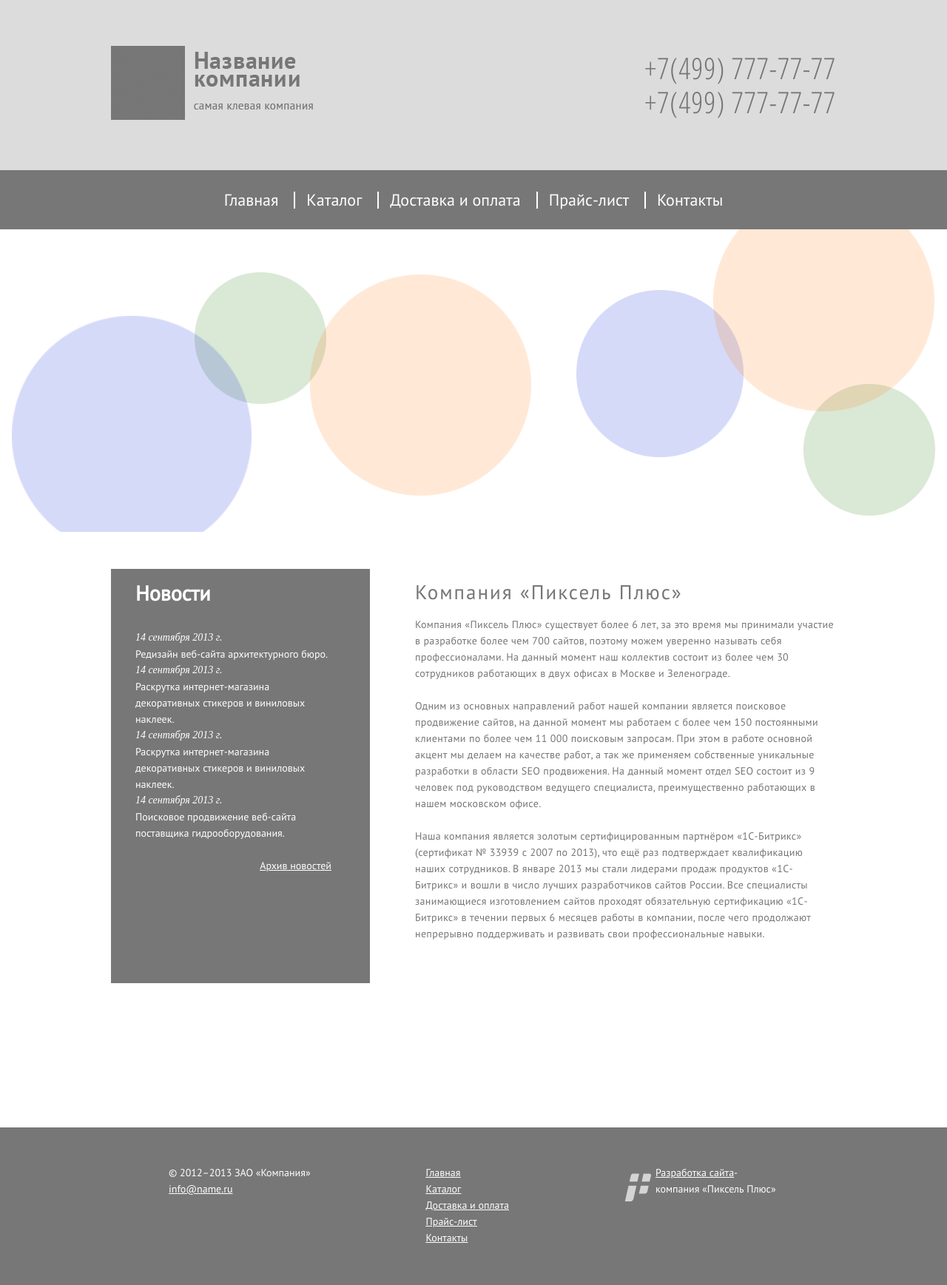
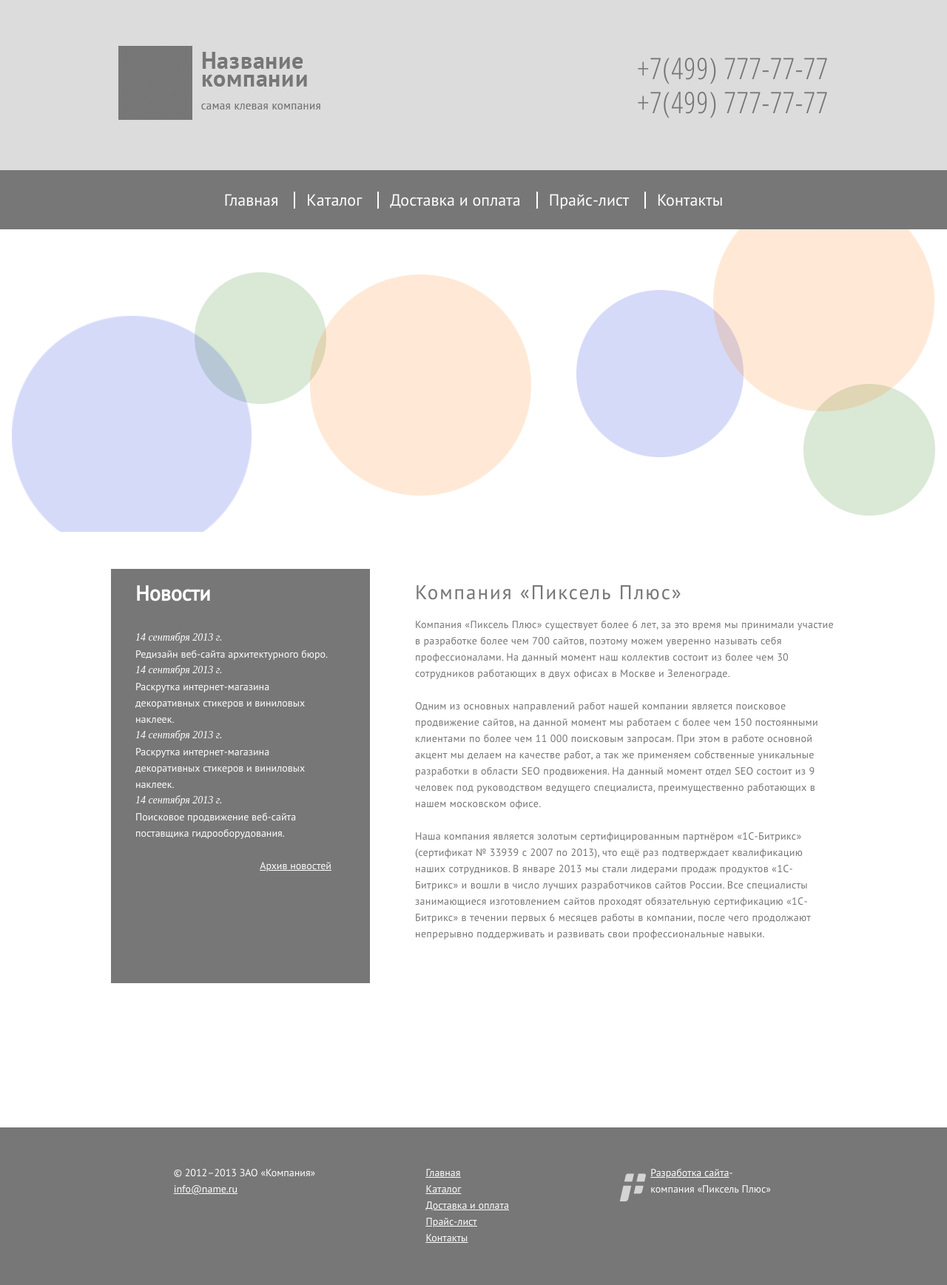
Before and after one commit to to-sho-volodya/2nd-layout, a plain HTML site: page index.html in a window 1280 px wide. Shown: the whole page at 74% size. Drawn offline with Linux system fonts and the light colour scheme.

Commit message:
some changes

```diff
--- a/style.css
+++ b/style.css
@@ -40,10 +40,10 @@ ul li{list-style: none;}
 
 
 header {
-    background-color: #DCDCDC;
     width: 100%;
     height: 230px;
     min-height: 230px;
+    background-color: #DCDCDC;
 }
 
 .header_content {
@@ -52,6 +52,8 @@ header {
     margin: 0px auto;
     display: flex;
     height: 100%;
+    background-color: #DCDCDC;
+    padding: 0px 10px;
 }
 
 .header_1st_block {
@@ -215,11 +217,11 @@ menu {
 }
 
 footer {
-    background-color: #777777;
     color: white;
     width: 100%;
     height: 220px;
     margin: 195px auto 0px;
+    background-color: #777777;
 }
 
 .footer_content {
@@ -227,6 +229,8 @@ footer {
     justify-content: space-around;
     width: 980px;
     margin: 0px auto;
+    background-color: #777777;
+    padding: 0px 10px;
 }
 
 .copyright {
```
Also changed, not shown: 2 other files.
